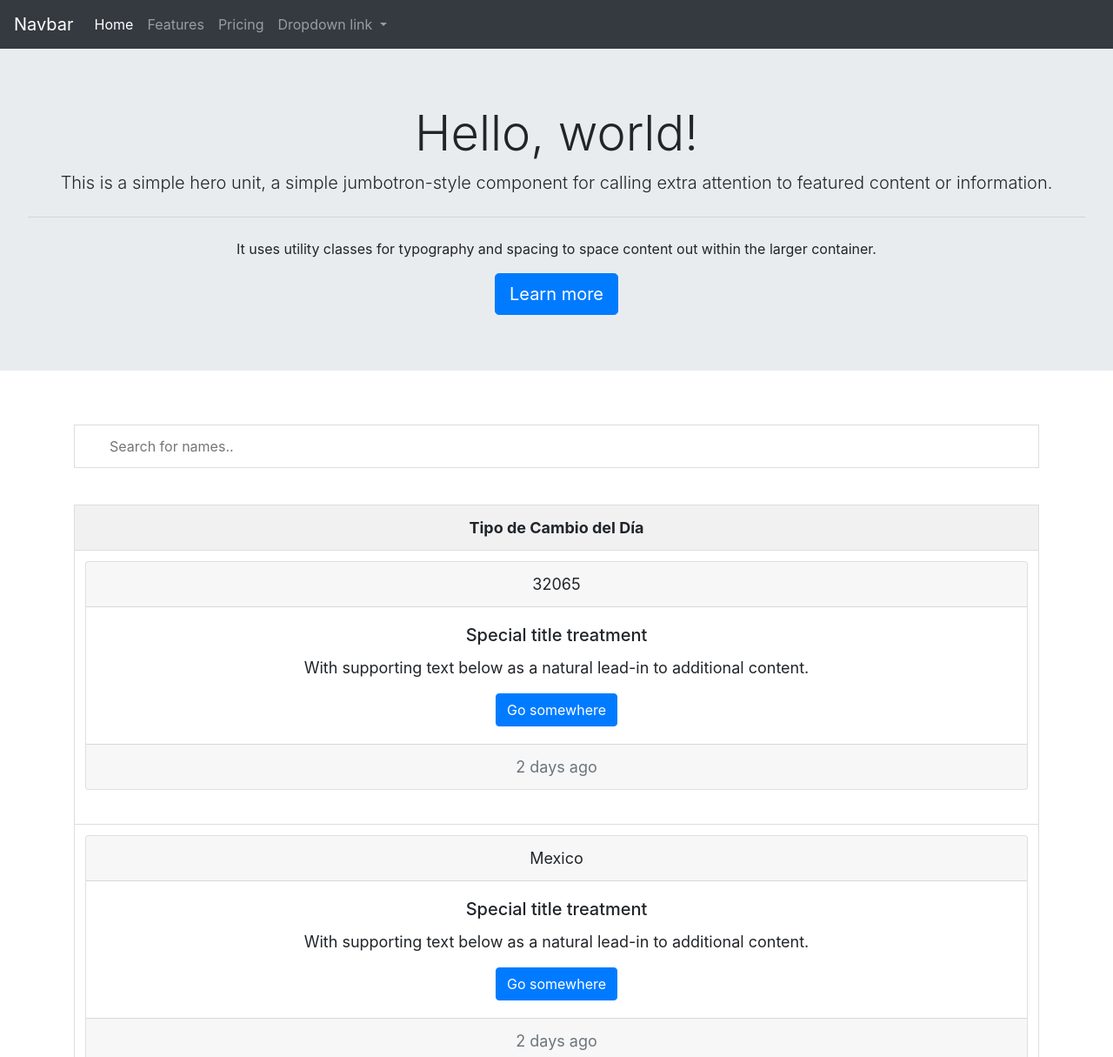
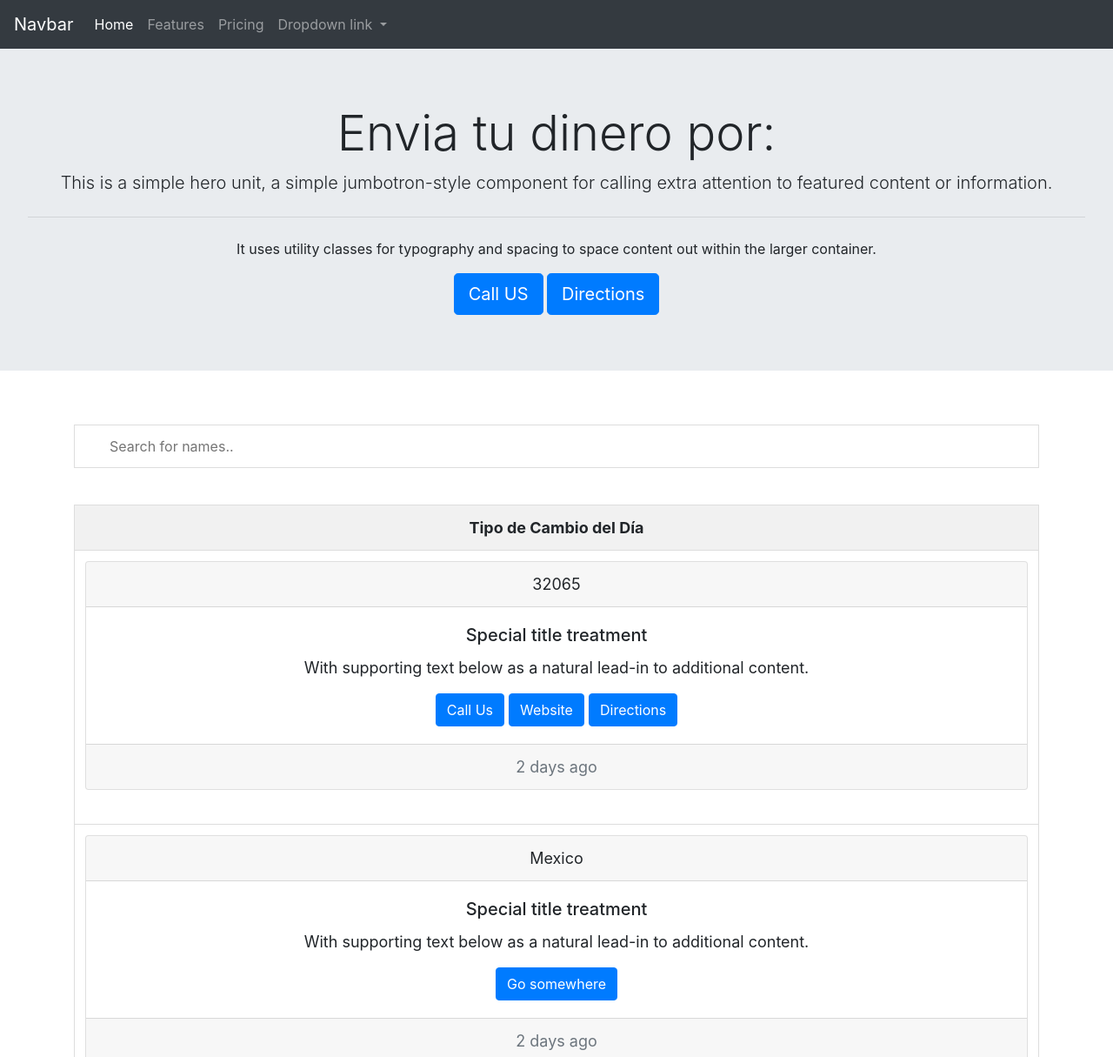
Before and after one commit to CBArgento/ExRate, a plain HTML site: page index.html in a window 1280 px wide. Shown: the top 1215 px of the page at 87% size. Drawn offline with nearby package versions, Linux system fonts and the light colour scheme.

Commit message:
initial sections

```diff
--- a/index.html
+++ b/index.html
@@ -48,11 +48,12 @@
 
     <!--Jumbotron-->
     <div class="jumbotron rounded-0">
-        <h1 class="display-4">Hello, world!</h1>
+        <h1 class="display-4">Envia tu dinero por:</h1>
         <p class="lead">This is a simple hero unit, a simple jumbotron-style component for calling extra attention to featured content or information.</p>
         <hr class="my-4">
         <p>It uses utility classes for typography and spacing to space content out within the larger container.</p>
-        <a class="btn btn-primary btn-lg" href="#" role="button">Learn more</a>
+        <a class="btn btn-primary btn-lg" href="#" role="button">Call US</a>
+        <a class="btn btn-primary btn-lg" href="#" role="button">Directions</a>
       </div>
 
       <!--Search Bar-->
@@ -85,7 +86,9 @@
                         <div class="card-body">
                           <h5 class="card-title">Special title treatment</h5>
                           <p class="card-text">With supporting text below as a natural lead-in to additional content.</p>
-                          <a href="#" class="btn btn-primary">Go somewhere</a>
+                          <a href="#" class="btn btn-primary">Call Us</a>
+                          <a href="#" class="btn btn-primary">Website</a>
+                          <a href="#" class="btn btn-primary">Directions</a>
                         </div>
                         <div class="card-footer text-muted">
                           2 days ago
```
